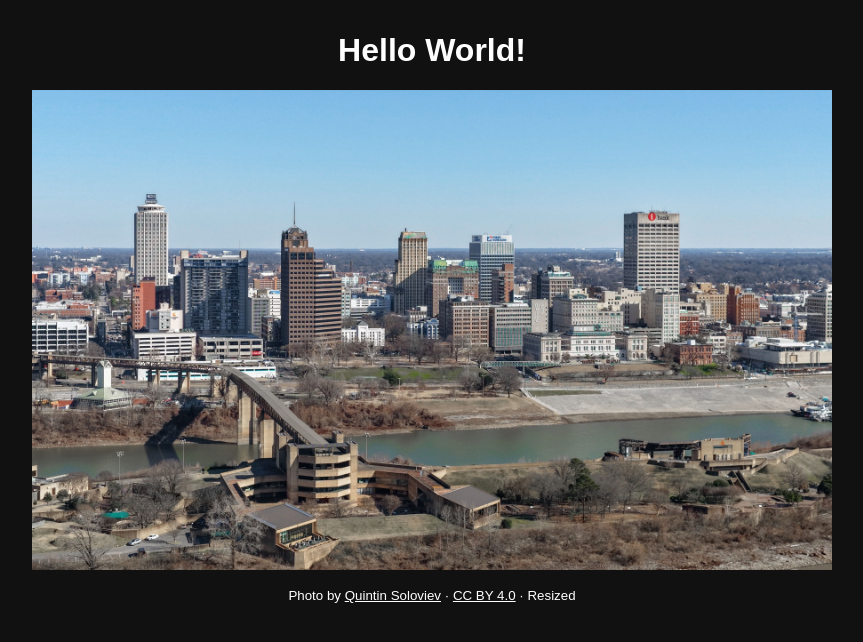
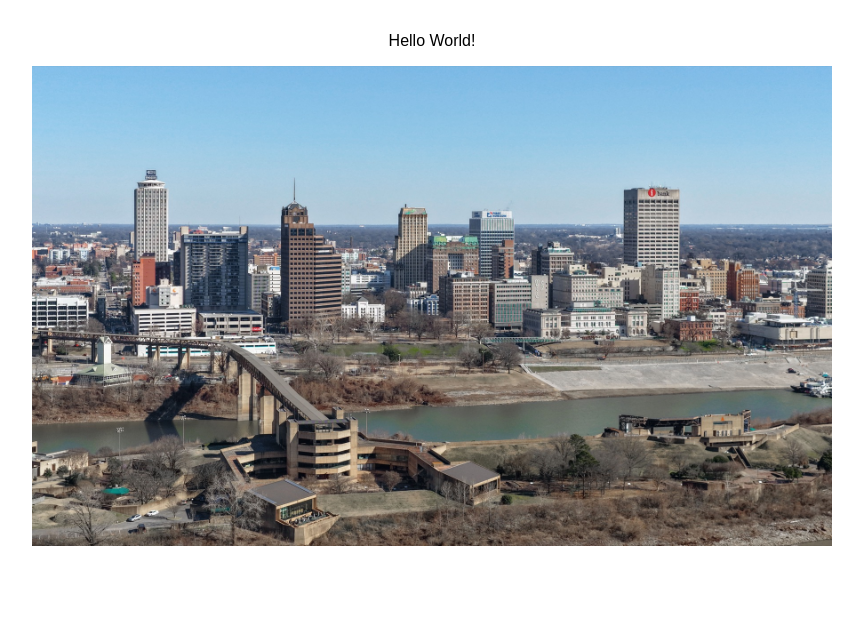
Before and after one commit to KennyTech901/KYF26AzureWebApp, a plain HTML site: page index.html in a window 1280 px wide. Shown: the whole page, without its empty margins (208-1071 px from the left). Drawn offline with Linux system fonts and the light colour scheme.

Commit message:
Use a white background and plain black text
Changed background color to white and text color to black. Updated heading to a paragraph and modified the photo credit to a comment.

```diff
--- a/index.html
+++ b/index.html
@@ -5,16 +5,16 @@
   <meta name="viewport" content="width=device-width, initial-scale=1">
   <title>Hello World!</title>
   <style>
-    body { background: #111; color: white; font-family: Arial, sans-serif; text-align: center; margin: 2rem 1rem; }
+    body { background: white; color: black; font-family: Arial, sans-serif; text-align: center; margin: 2rem 1rem; }
     img { display: block; width: 100%; max-width: 800px; height: auto; margin: 0 auto; }
-    a { color: inherit; }
   </style>
 </head>
 <body>
   <main>
-    <h1>Hello World!</h1>
+    <p>Hello World!</p>
     <img src="picture.jpg" width="1800" height="1080" alt="Downtown Memphis skyline overlooking the Mississippi River">
-    <p><small>Photo by <a href="https://commons.wikimedia.org/wiki/File:Memphis,_TN_skyline_along_the_Mississippi_River.jpg">Quintin Soloviev</a> · <a href="https://creativecommons.org/licenses/by/4.0/">CC BY 4.0</a> · Resized</small></p>
+    <!-- Photo by Quintin Soloviev, resized, CC BY 4.0 https://creativecommons.org/licenses/by/4.0/
+         Source: https://commons.wikimedia.org/wiki/File:Memphis,_TN_skyline_along_the_Mississippi_River.jpg -->
   </main>
 </body>
 </html>
```
